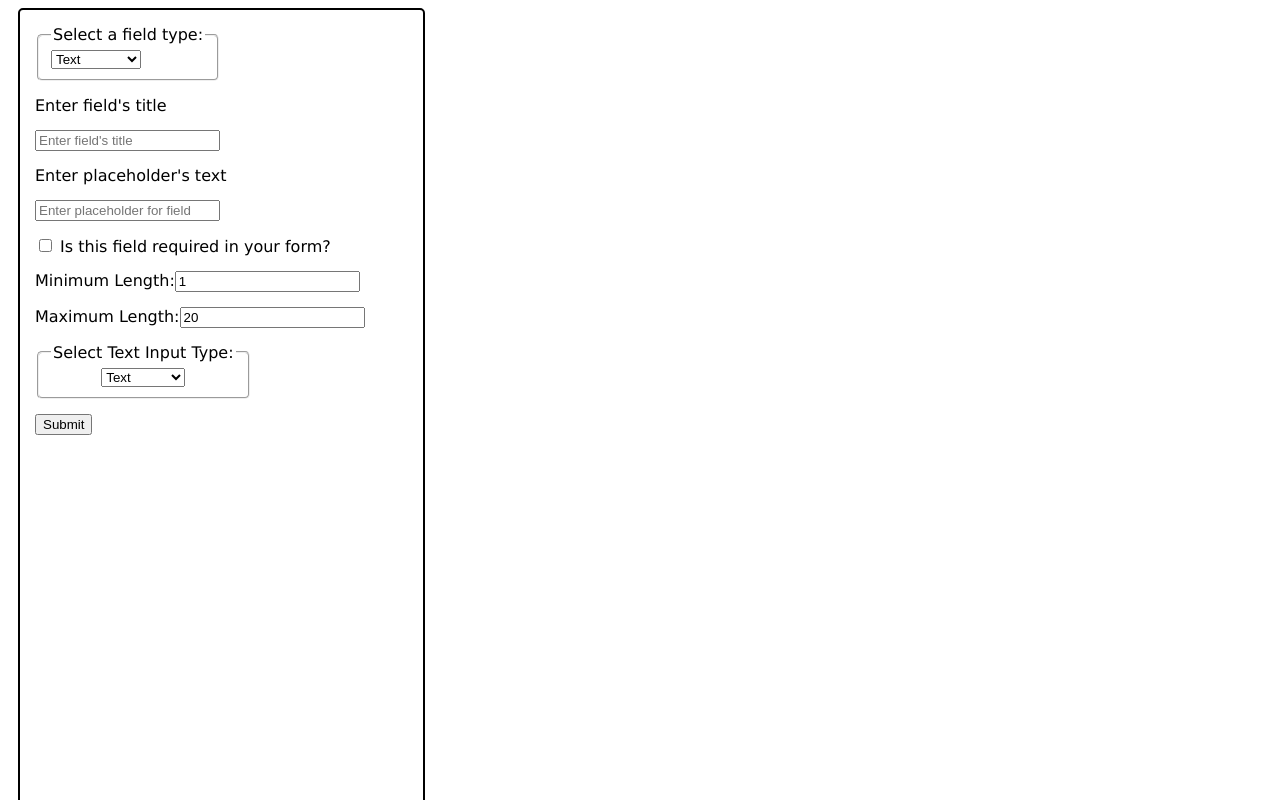
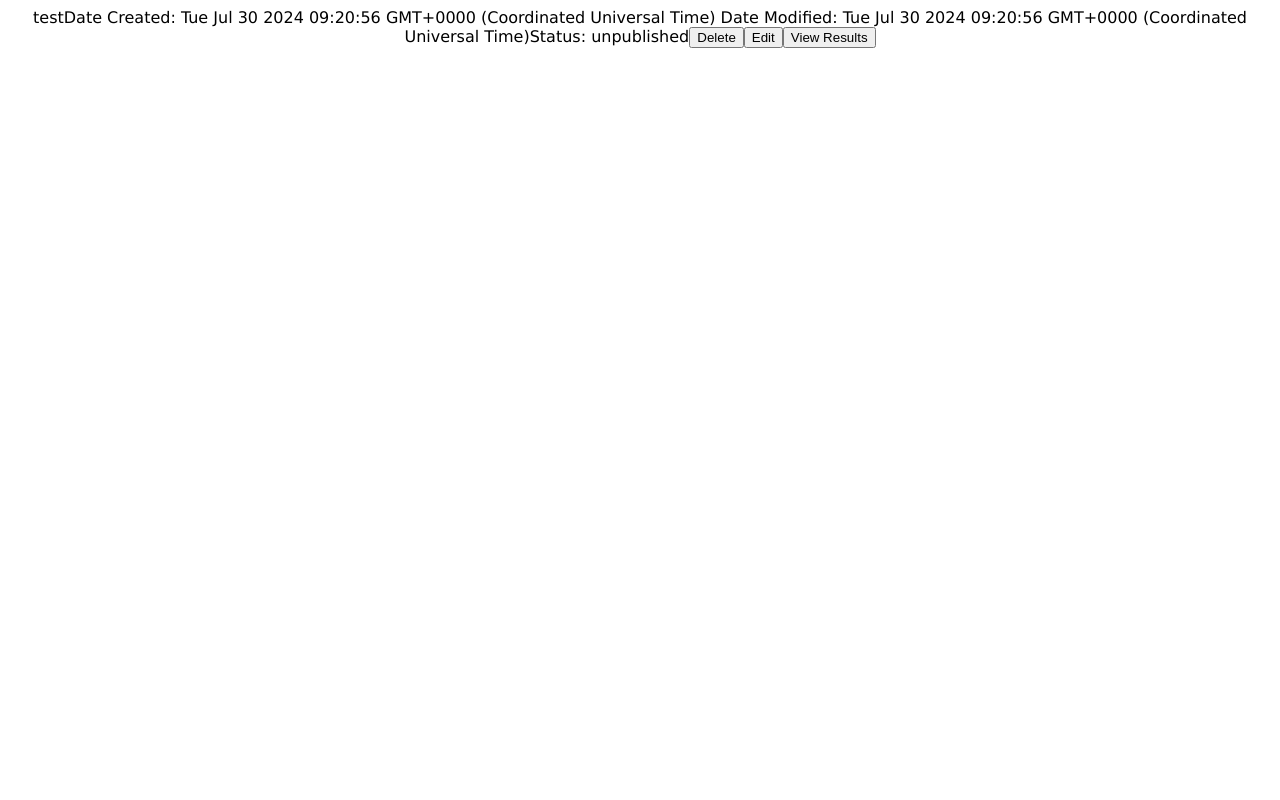
Before and after one commit to alimhp021/Formaloo, a React (Vite) app in the folder front-end/: page / in a window 1280 px wide. Shown: the top 800 px of the page. Built offline with nearby package versions, Linux system fonts and the light colour scheme.

Commit message:
formlist temp

```diff
--- a/front-end/src/App.tsx
+++ b/front-end/src/App.tsx
@@ -1,11 +1,12 @@
 import React from "react";
 import "./App.css";
 import CreateForm from "./Components/CreateForm";
+import FormList from "./Components/FormList";
 
 function App() {
   return (
     <div className="App">
-      <CreateForm></CreateForm>
+      <FormList></FormList>
     </div>
   );
 }
--- /dev/null
+++ b/front-end/src/Components/FormList.tsx
@@ -0,0 +1,46 @@
+import React, { useReducer, useState } from "react";
+import { useForm } from "react-hook-form";
+import "../App.css";
+
+interface FormType {
+  title: string;
+  dateCreated: Date;
+  dateModified: Date;
+  status: "published" | "unpublished";
+}
+
+const FormList = () => {
+  const { register, handleSubmit } = useForm<FormType[]>({
+    defaultValues: [
+      {
+        title: "test",
+        dateCreated: new Date(Date.now()),
+        dateModified: new Date(Date.now()),
+        status: "unpublished",
+      },
+    ],
+  });
+  const [forms, setForms] = useState<FormType[]>([
+    {
+      title: "test",
+      dateCreated: new Date(Date.now()),
+      dateModified: new Date(Date.now()),
+      status: "unpublished",
+    },
+  ]);
+  return forms.map((form) => {
+    return (
+      <div className="Form">
+        <span>{form.title}</span>
+        <span>Date Created: {`${form.dateCreated}`} </span>
+        <span>Date Modified: {`${form.dateModified}`}</span>
+        <span>Status: {form.status}</span>
+        <button>Delete</button>
+        <button>Edit</button>
+        <button>View Results</button>
+      </div>
+    );
+  });
+};
+
+export default FormList;
```
